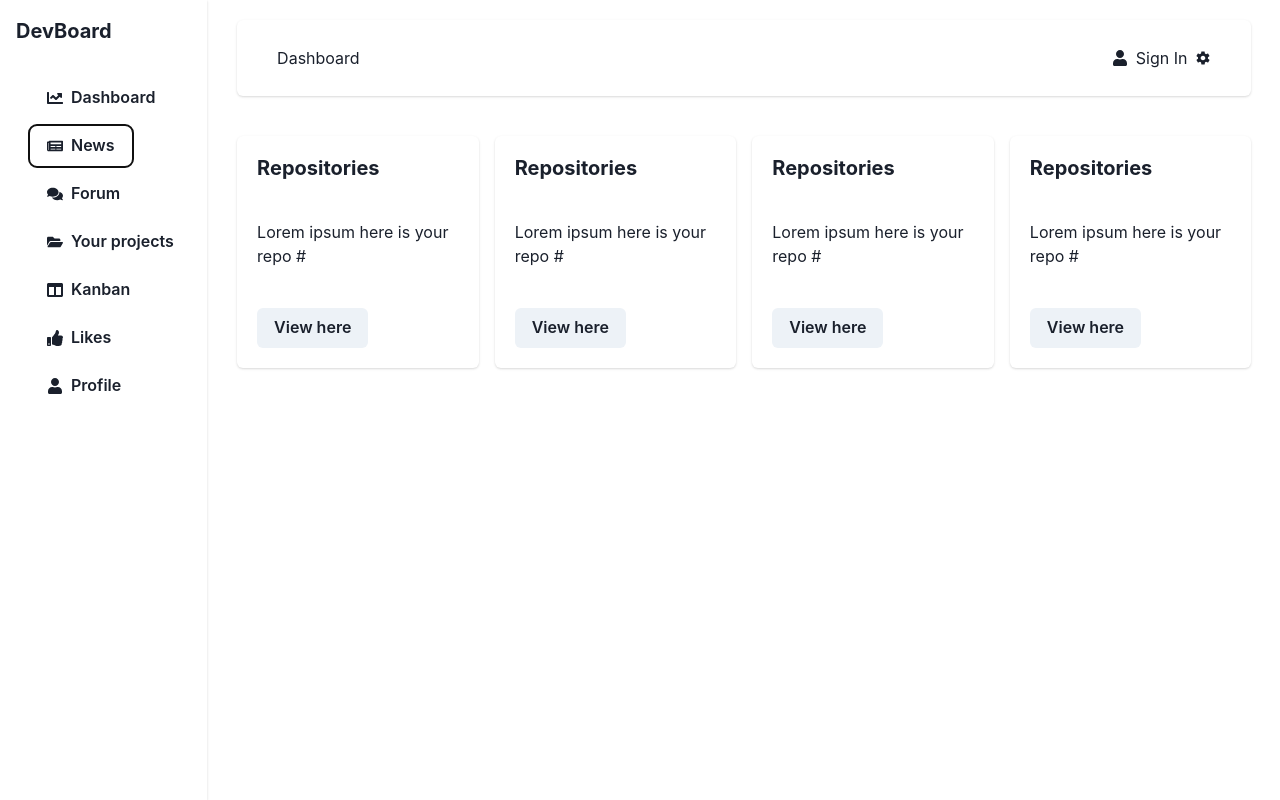
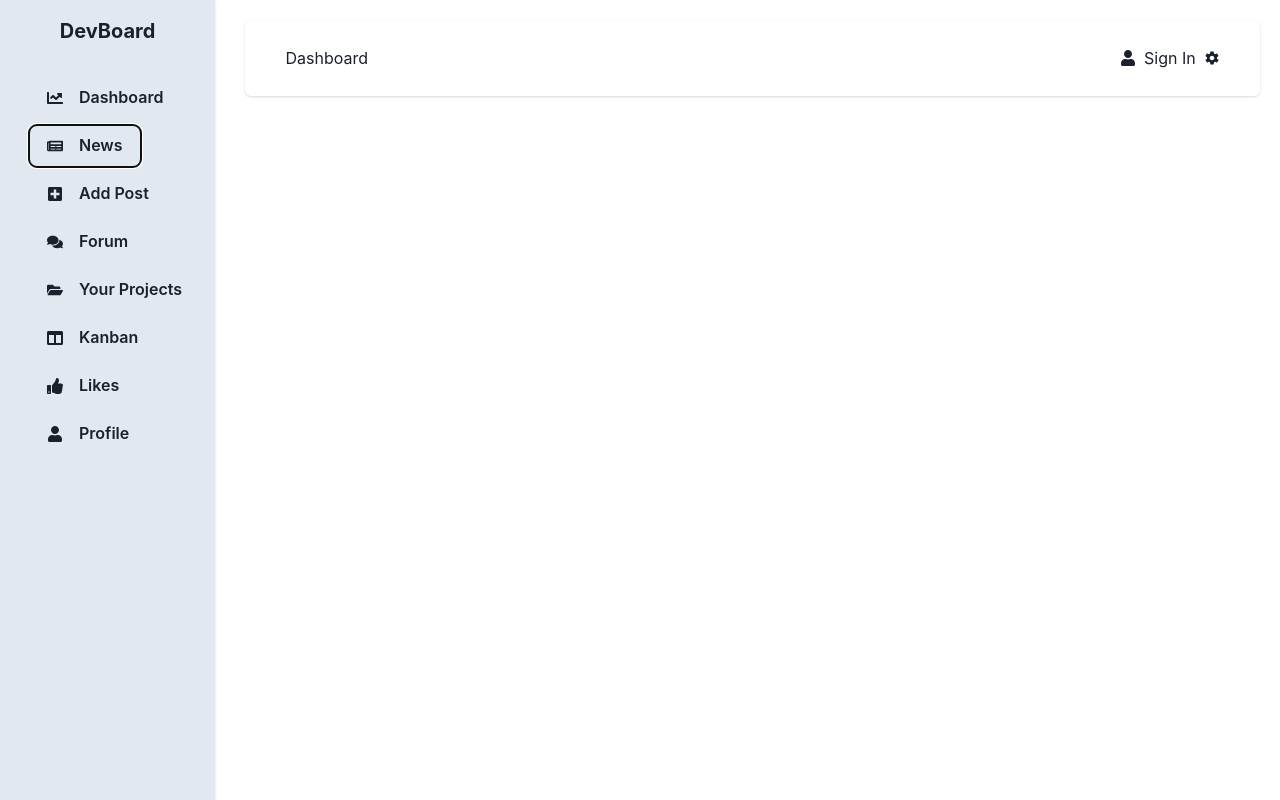
Before and after one commit to TessFanny/devBoard, a React (Vite) app in the folder DevBoard/: page / in a window 1280 px wide. Both pictures are taken after a click on the button "News". Built offline with nearby package versions, Linux system fonts and the light colour scheme.

Commit message:
Sidebar / Header

```diff
--- a/DevBoard/src/components/App/App.jsx
+++ b/DevBoard/src/components/App/App.jsx
@@ -18,7 +18,7 @@ export default function App() {
         {/* Header component */}
         <Header />
         {/* Repositories component */}
-        <Repositories />
+        {/* <Repositories /> */}
       </Box>
     </Flex>
   );
--- a/DevBoard/src/components/Sidebar/Sidebar.jsx
+++ b/DevBoard/src/components/Sidebar/Sidebar.jsx
@@ -1,4 +1,7 @@
-import React from 'react';
+// Import React and useState hooks from the react library
+import React, { useState } from 'react';
+
+// Import various Chakra-UI components, as well as a few React icons
 import {
   Box,
   Flex,
@@ -6,6 +9,8 @@ import {
   useDisclosure,
   Text,
   Button,
+  Slide,
+  SlideFade,
 } from '@chakra-ui/react';
 import {
   FaChartLine,
@@ -15,14 +20,26 @@ import {
   FaColumns,
   FaThumbsUp,
   FaUser,
+  FaPlusSquare,
 } from 'react-icons/fa';
 
-const Sidebar = ({ isOpen, onClose }) => {
+const Sidebar = ({ isOpen }) => {
+  // Destructure the isOpen property from the useDisclosure hook
+  const { isOpen: isSubOpen, onToggle: onSubToggle } = useDisclosure();
+
+  // Create a showAddPost state variable that initially is set to false, and a function to toggle it
+  const [showAddPost, setShowAddPost] = useState(false);
+
+  // Define a function to handle the Add Post button click event
+  const handleAddPostClick = () => {
+    setShowAddPost(!showAddPost);
+  };
+
   return (
     <Box
-      bg="white"
+      bg="gray.200"
       w="50"
-      h="100vh"
+      h="full"
       top="0"
       left="0"
       boxShadow="base"
@@ -31,7 +48,7 @@ const Sidebar = ({ isOpen, onClose }) => {
       transform={isOpen ? 'translateX(0)' : '-translateX(100%)'}
 
     >
-      <Flex p="4" alignItems="center" >
+      <Flex p="4" alignItems="center" justify="center" >
         <Text fontSize="xl" fontWeight="bold">
           DevBoard
         </Text>
@@ -44,25 +61,48 @@ const Sidebar = ({ isOpen, onClose }) => {
         alignItems="flex-start"
       >
       <Button variant="ghost" mb="2" leftIcon={<FaChartLine />}>
-          Dashboard
+            <Text pl="2">Dashboard</Text>
           </Button>
-        <Button variant="ghost" mb="2" leftIcon={<FaNewspaper />}>
-          News
+          <Button
+            variant="ghost"
+            mb="2"
+            leftIcon={<FaNewspaper />}
+            onClick={onSubToggle}
+          >
+            <Text pl="2">News</Text>
           </Button>
+
+          {/* Render the Add Post button inside a slide fade */}
+          <Box>
+            <SlideFade in={isSubOpen}>
+              {isSubOpen && (
+                <>
+                  <Button
+                    variant="ghost"
+                    mb="2"
+                    leftIcon={<FaPlusSquare />}
+                    onClick={handleAddPostClick}
+                  >
+                    <Text pl="2">Add Post</Text>
+                  </Button>
+                </>
+              )}
+            </SlideFade>
+          </Box>
        <Button variant="ghost" mb="2" leftIcon={<FaComments />}>
-          Forum
+            <Text pl="2">Forum</Text>
           </Button>
           <Button variant="ghost" mb="2" leftIcon={<FaFolderOpen />}>
-          Your projects
+            <Text pl="2">Your Projects</Text>
           </Button>
           <Button variant="ghost" mb="2" leftIcon={<FaColumns />}>
-          Kanban
+            <Text pl="2">Kanban</Text>
           </Button>
           <Button variant="ghost" mb="2" leftIcon={<FaThumbsUp />}>
-          Likes
+            <Text pl="2">Likes</Text>
           </Button>
           <Button variant="ghost" mb="2" leftIcon={<FaUser />}>
-          Profile
+            <Text pl="2">Profile</Text>
           </Button>
       </Box>
     </Box>
```
Lines whose indentation alone changed are shown as unchanged.
